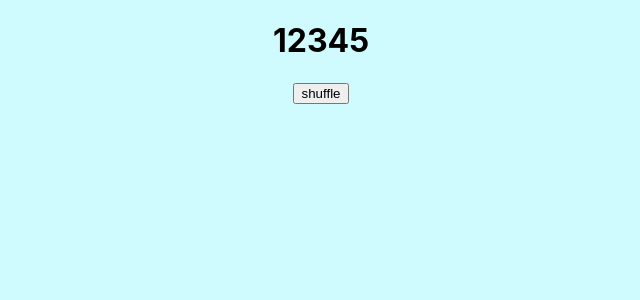
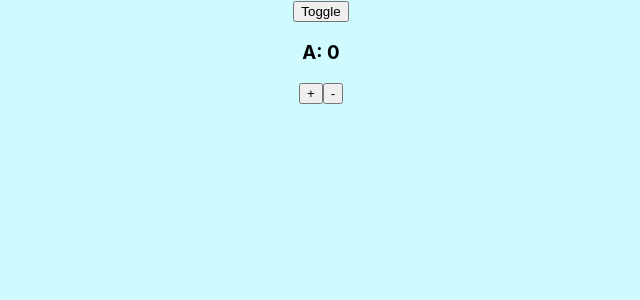
Before and after one commit to yooda123/sample_react, a React (Create React App) app: page / in a window 1280 px wide. Shown: the top 300 px of the page, without its empty margins (319-959 px from the left). Built offline with nearby package versions, Linux system fonts and the light colour scheme.

Commit message:
05_state_and_event_070_state_and_component

```diff
--- a/src/components/Example.js
+++ b/src/components/Example.js
@@ -1,18 +1,32 @@
-import { useState } from 'react'
+import { useState } from "react";
+
 
 const Example = () => {
-  const numArray = [1, 2, 3, 4, 5];
-  const [nums, setNums] = useState(numArray);
-  const shuffle = () => {
-    const newNums = [...nums];
-    const i = newNums.pop();
-    newNums.unshift(i);
-    setNums(newNums);
+  const [toggle, setToggle] = useState(true)
+  const toggleComponent = () => {
+    setToggle(!toggle);
   }
   return (
     <>
-      <h1>{nums}</h1>
-      <button onClick={shuffle}>shuffle</button>
+      <button onClick={toggleComponent}>Toggle</button>
+      {toggle ? <Count key="A" title="A"/> : <Count key="B" title="B"/>}
+    </>
+  )
+}
+
+const Count = ({title}) => {
+  const [count, setCount] = useState(0);
+  const countUp = () => {
+    setCount((prevstate) => prevstate + 1);
+  };
+  const countDown = () => {
+    setCount(count - 1);
+  };
+  return (
+    <>
+      <h3>{title}: {count}</h3>
+      <button onClick={countUp}>+</button>
+      <button onClick={countDown}>-</button>
     </>
   );
 };
```
